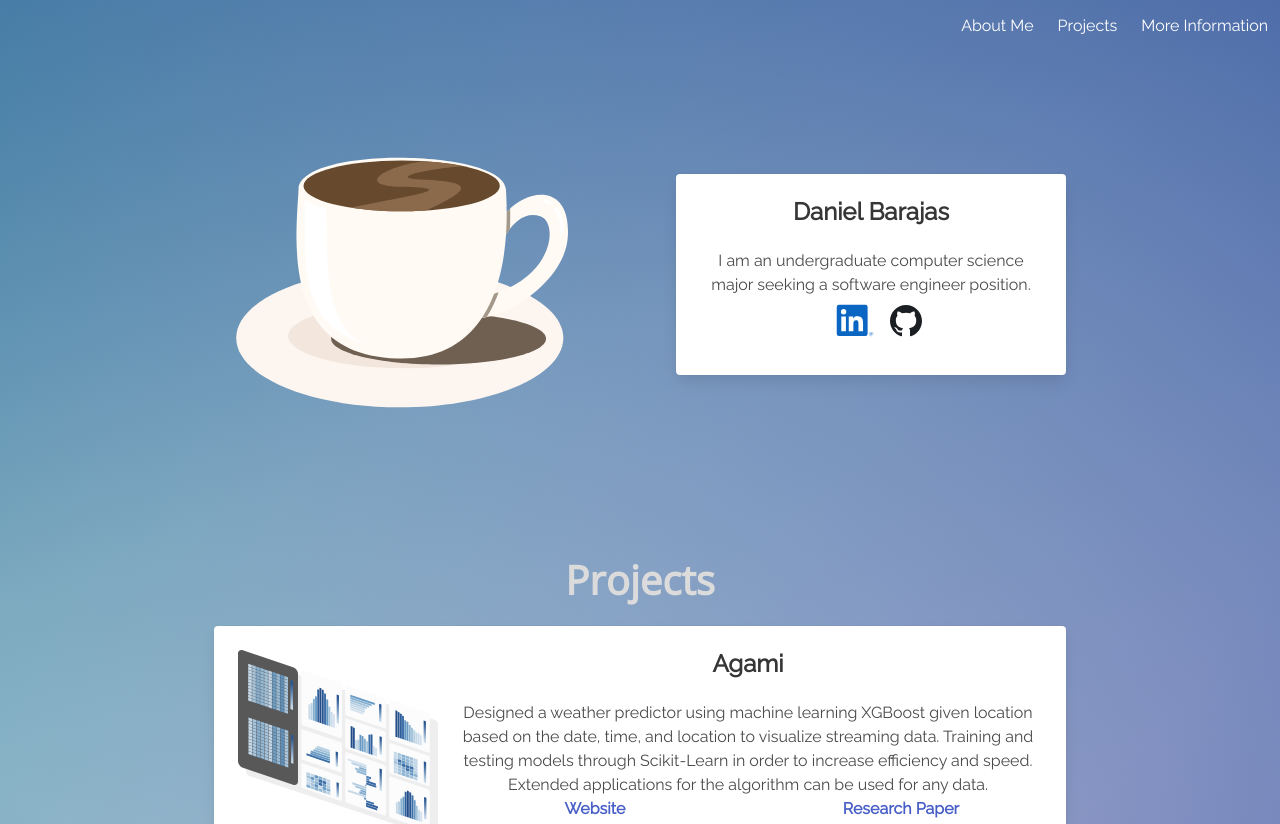
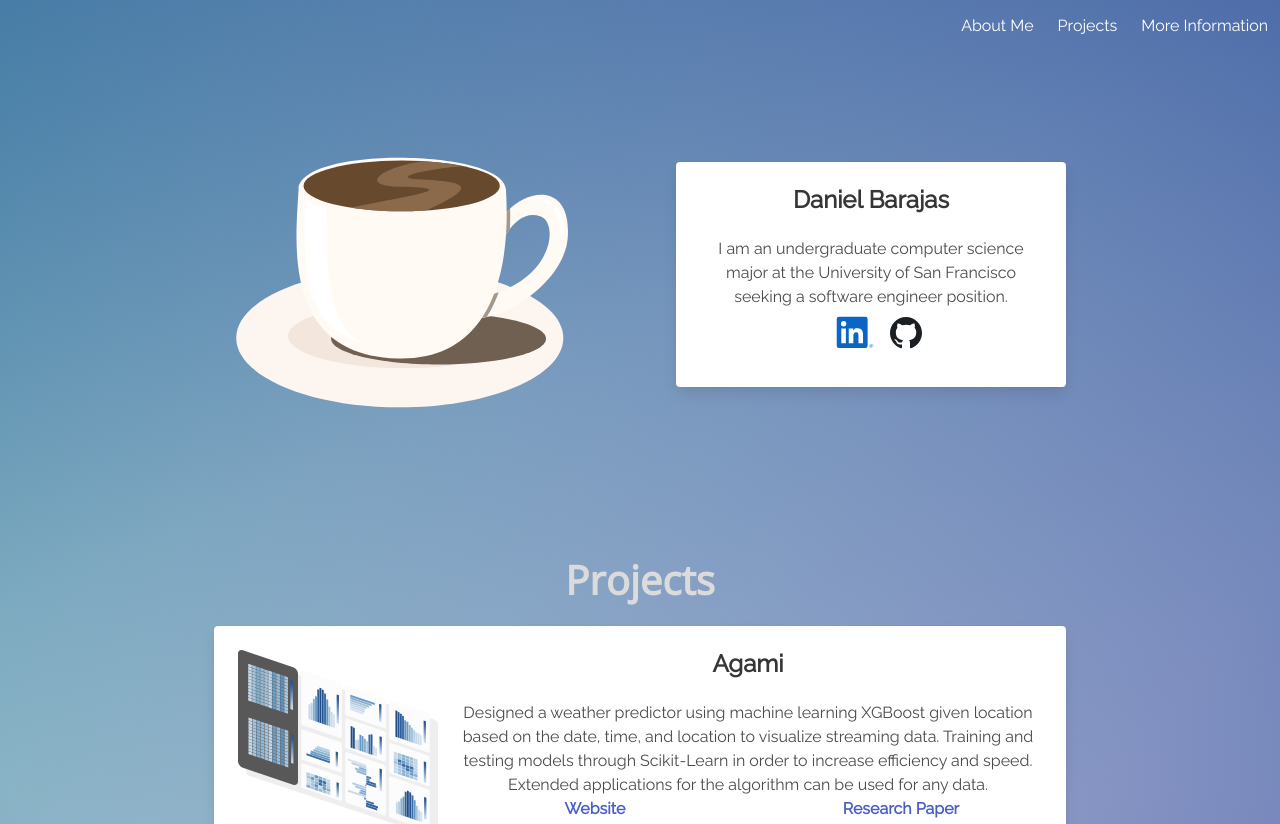
Before and after one commit to djbarajas/djbarajas.github.io, a Vue app: page / in a window 1280 px wide. Shown: the top 824 px of the page. Built offline with nearby package versions, Linux system fonts and the light colour scheme.

Commit message:
added more info

```diff
--- a/src/components/AboutMe.vue
+++ b/src/components/AboutMe.vue
@@ -13,7 +13,9 @@
           </div>
 
           <div class="content">
-            I am an undergraduate computer science major seeking a software engineer position.
+            I am an undergraduate computer science major at
+            the University of San Francisco seeking a software
+            engineer position.
             <br>
             <div class="columns is-vcentered is-centered is-gapless">
               <div class="column is-narrow">
```
